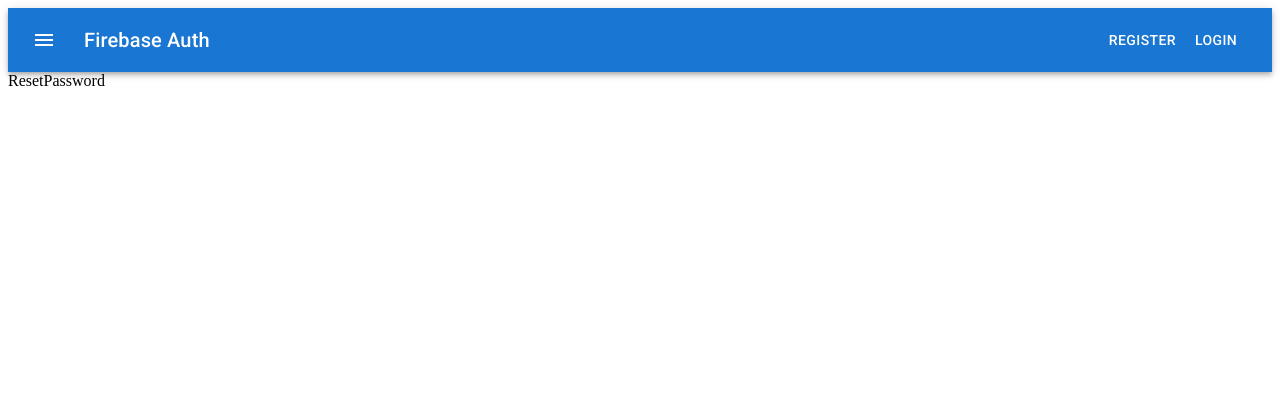
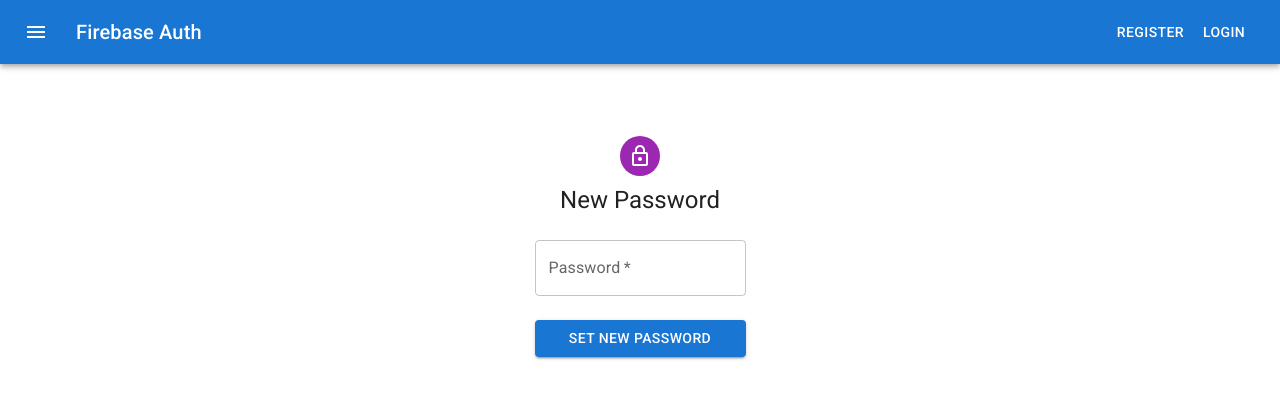
Before and after one commit to Miraz-Uddin/react-mui-firebase, a React (Vite) app: page /password/reset in a window 1280 px wide. Shown: the top 398 px of the page. Built offline with nearby package versions, Linux system fonts and the light colour scheme; no server answers.

Commit message:
Bug Fixed

```diff
--- a/src/auth/ForgotPassword.jsx
+++ b/src/auth/ForgotPassword.jsx
@@ -9,27 +9,27 @@
 import TextField from "@mui/material/TextField";
 import Typography from "@mui/material/Typography";
 import { sendPasswordResetEmail } from "firebase/auth";
+import { useSnackbar } from "notistack";
 import React, { useState } from "react";
 import { Link as Navigator, useNavigate } from "react-router-dom";
 import { auth } from "../utils/firebase.config";
 
 export default function ForgotPassword() {
-  const [success, setSuccess] = useState(false);
+  const { enqueueSnackbar } = useSnackbar();
   const [userInfo, setUserInfo] = useState({
     email: "",
   });
   const navigate = useNavigate();
   const handleSubmit = async (e) => {
     e.preventDefault();
-    console.log(userInfo);
     try {
       await sendPasswordResetEmail(auth, userInfo.email);
       navigate("/login");
-      console.log("Password Reset Email Sent Successfully");
-      setSuccess(true);
+      enqueueSnackbar("Password Reset Email Sent Successfully", {
+        variant: "success",
+      });
     } catch (error) {
-      console.log(error.code);
-      console.log(error.message);
+      enqueueSnackbar(error.code.split("/")[1], { variant: "error" });
     }
   };
   const handleChange = (e) => {
--- a/src/auth/Login.jsx
+++ b/src/auth/Login.jsx
@@ -9,12 +9,13 @@
 import TextField from "@mui/material/TextField";
 import Typography from "@mui/material/Typography";
 import { signInWithEmailAndPassword } from "firebase/auth";
+import { useSnackbar } from "notistack";
 import React, { useState } from "react";
 import { Link as Navigator, useLocation, useNavigate } from "react-router-dom";
 import { auth } from "../utils/firebase.config";
 
 export default function Login() {
-  const [success, setSuccess] = useState(false);
+  const { enqueueSnackbar } = useSnackbar();
   const [userInfo, setUserInfo] = useState({
     email: "",
     password: "",
@@ -27,10 +28,9 @@
       await signInWithEmailAndPassword(auth, userInfo.email, userInfo.password);
       const { state } = location;
       navigate(state?.from || "/profile");
-      setSuccess(true);
+      enqueueSnackbar("Logged in Successfully", { variant: "success" });
     } catch (error) {
-      console.log(error.code);
-      console.log(error.message);
+      enqueueSnackbar(error.code.split("/")[1], { variant: "error" });
     }
   };
   const handleChange = (e) => {
--- a/src/auth/Register.jsx
+++ b/src/auth/Register.jsx
@@ -39,8 +39,7 @@
       setSuccess(true);
       enqueueSnackbar("Registered Successfully", { variant: "success" });
     } catch (error) {
-      enqueueSnackbar(error.code, { variant: "error" });
-      console.log(error.message);
+      enqueueSnackbar(error.code.split("/")[1], { variant: "error" });
     }
   };
   const handleChange = (e) => {
--- a/src/auth/ResetPassword.jsx
+++ b/src/auth/ResetPassword.jsx
@@ -1,5 +1,95 @@
-import React from "react";
+import LockOutlinedIcon from "@mui/icons-material/LockOutlined";
+import Avatar from "@mui/material/Avatar";
+import Box from "@mui/material/Box";
+import Button from "@mui/material/Button";
+import Container from "@mui/material/Container";
+import CssBaseline from "@mui/material/CssBaseline";
+import Grid from "@mui/material/Grid";
+import TextField from "@mui/material/TextField";
+import Typography from "@mui/material/Typography";
+import { confirmPasswordReset } from "firebase/auth";
+import { useSnackbar } from "notistack";
+import React, { useState } from "react";
+import { useSearchParams } from "react-router-dom";
+
+import { useNavigate } from "react-router-dom";
 
 export default function ResetPassword() {
-  return <div>ResetPassword</div>;
+  const [searchParams] = useSearchParams();
+  const { enqueueSnackbar } = useSnackbar();
+  const [userInfo, setUserInfo] = useState({
+    password: "",
+  });
+  const navigate = useNavigate();
+  const handleSubmit = async (e) => {
+    e.preventDefault();
+    try {
+      await confirmPasswordReset(
+        auth,
+        searchParams.get("oobCode"),
+        userInfo.password
+      );
+      navigate("/login");
+      enqueueSnackbar("Password Updated Successfully", { variant: "success" });
+    } catch (error) {
+      enqueueSnackbar(error.code.split("/")[1], { variant: "error" });
+    }
+  };
+  const handleChange = (e) => {
+    setUserInfo({
+      ...userInfo,
+      [e.target.name]: e.target.value,
+    });
+  };
+  return (
+    <>
+      <Container component="main" maxWidth="xs">
+        <CssBaseline />
+        <Box
+          sx={{
+            marginTop: 8,
+            display: "flex",
+            flexDirection: "column",
+            alignItems: "center",
+          }}
+        >
+          <Avatar sx={{ m: 1, bgcolor: "secondary.main" }}>
+            <LockOutlinedIcon />
+          </Avatar>
+          <Typography component="h1" variant="h5">
+            New Password
+          </Typography>
+          <Box
+            component="form"
+            noValidate
+            onSubmit={handleSubmit}
+            sx={{ mt: 3 }}
+          >
+            <Grid container spacing={2}>
+              <Grid item xs={12}>
+                <TextField
+                  required
+                  fullWidth
+                  name="password"
+                  onChange={handleChange}
+                  label="Password"
+                  type="password"
+                  id="password"
+                  autoComplete="new-password"
+                />
+              </Grid>
+            </Grid>
+            <Button
+              type="submit"
+              fullWidth
+              variant="contained"
+              sx={{ mt: 3, mb: 2 }}
+            >
+              Set New Password
+            </Button>
+          </Box>
+        </Box>
+      </Container>
+    </>
+  );
 }
```
